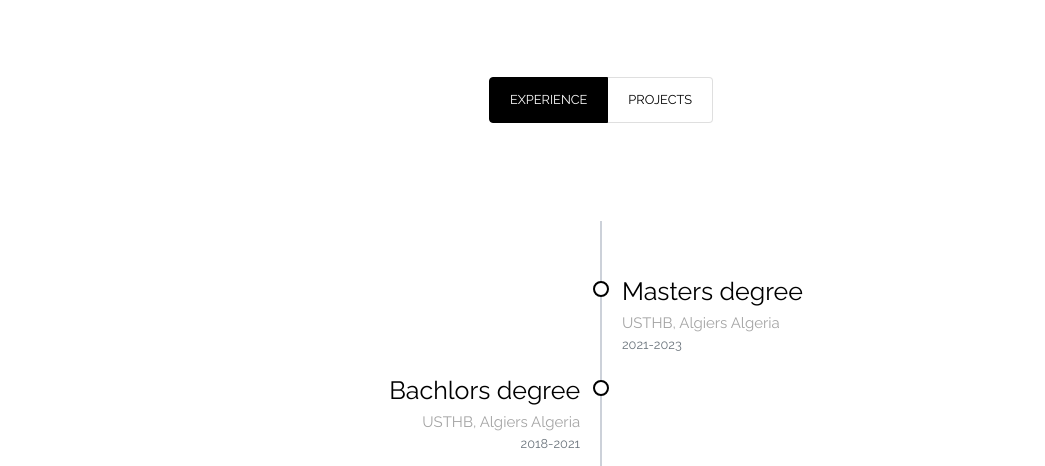
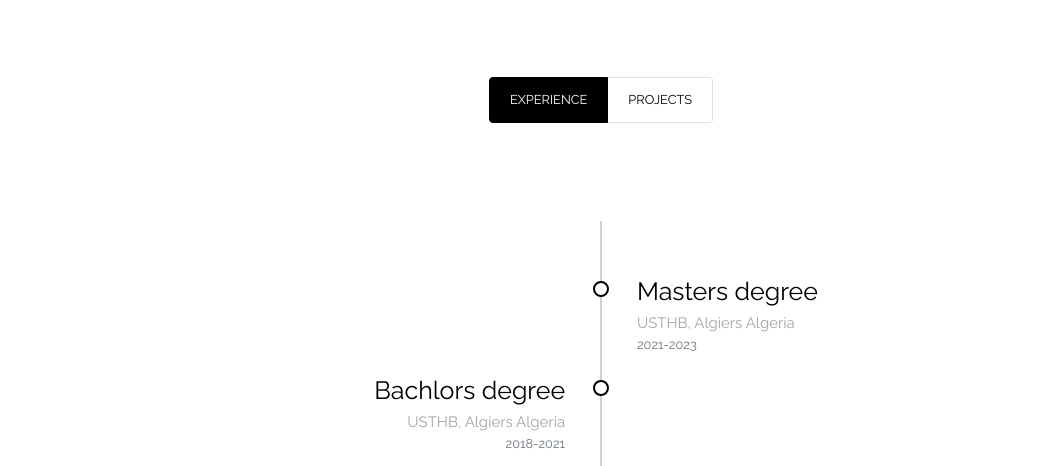
Before and after one commit to benx13/benx13.github.io, a plain HTML site: page index.html in a window 1280 px wide. Shown: the part 281-747 px from the top of the page, without its empty margins (39-1084 px from the left). Drawn offline with nearby package versions, Linux system fonts and the light colour scheme.

Commit message:
First commit

```diff
--- a/assets/css/minimalist.css
+++ b/assets/css/minimalist.css
@@ -121,7 +121,7 @@ a:hover {
 
 .timeline-content {
   width: 95%;
-  padding: 10 15px;
+  padding: 0 15px;
   color: black;
 }
 
```
